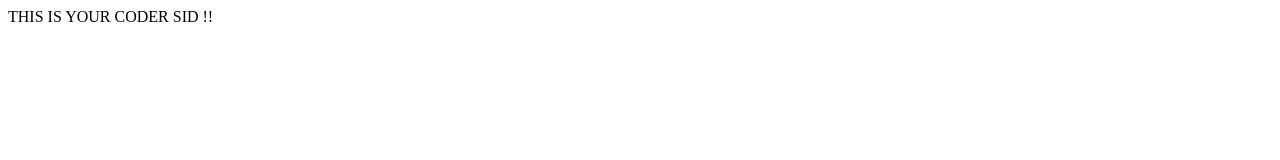
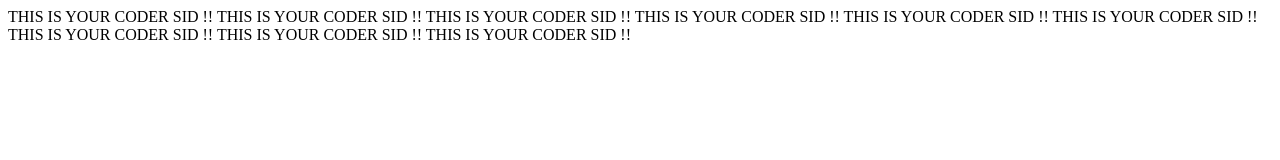
Before and after one commit to Sidd0704/NEW, a plain HTML site: page index.html in a window 1280 px wide. Drawn offline with Linux system fonts and the light colour scheme.

Commit message:
VERSION 2

```diff
--- a/index.html
+++ b/index.html
@@ -6,6 +6,9 @@
     <title>Document</title>
   </head>
   <body>
-    THIS IS YOUR CODER SID !!
+    THIS IS YOUR CODER SID !! THIS IS YOUR CODER SID !! THIS IS YOUR CODER SID
+    !! THIS IS YOUR CODER SID !! THIS IS YOUR CODER SID !! THIS IS YOUR CODER
+    SID !! THIS IS YOUR CODER SID !! THIS IS YOUR CODER SID !! THIS IS YOUR
+    CODER SID !!
   </body>
 </html>
```
